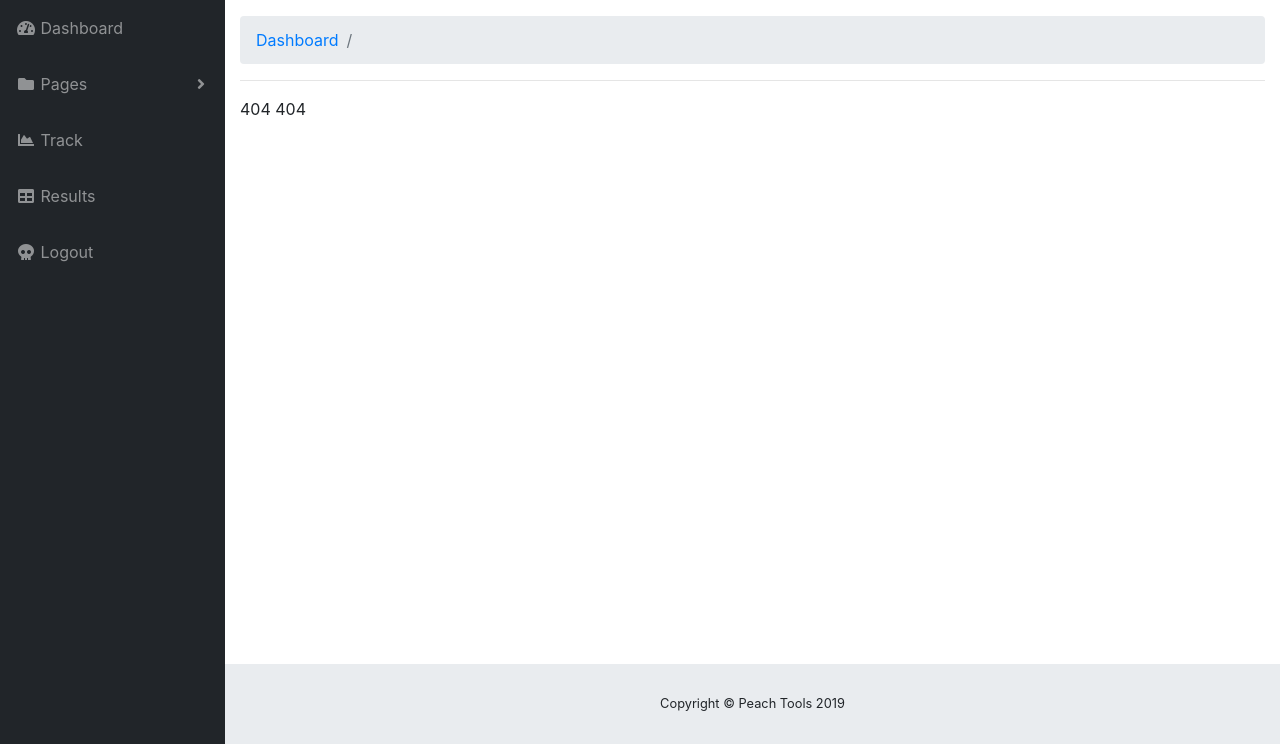
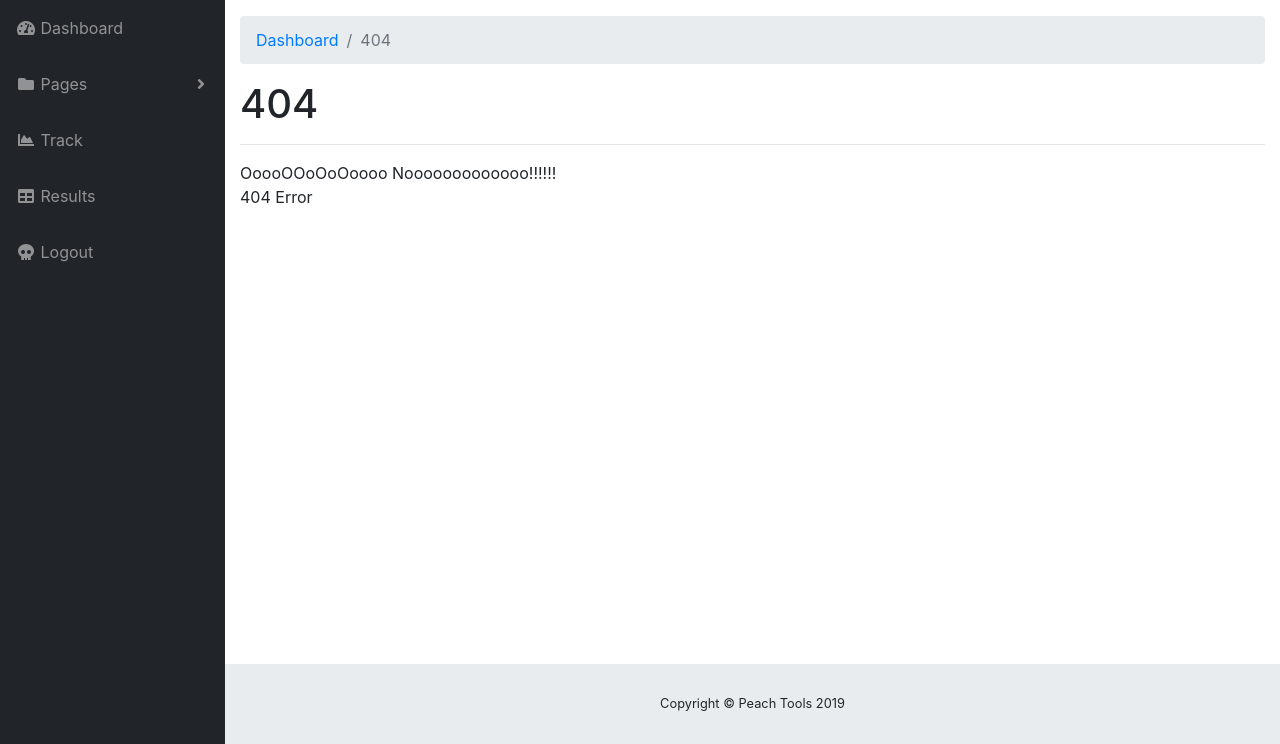
Before and after one commit to AlanSwenson/amz-review-scraper, a Flask app: page /ASIN/1 in a window 1280 px wide. Shown: the part 56-800 px from the top of the page. Run offline with Flask 2, Linux system fonts and the light colour scheme; some libraries are stand-ins or nearby versions.

Commit message:
update to the way 404 is renderered

```diff
--- a/amz_review_scraper/__init__.py
+++ b/amz_review_scraper/__init__.py
@@ -39,7 +39,7 @@ def create_app(config_class=Config):
 
     @app.errorhandler(404)
     def page_not_found(e):
-        return render_template("404.html")
+        return render_template("404.html", title="404")
 
     return app
 
--- a/amz_review_scraper/templates/404.html
+++ b/amz_review_scraper/templates/404.html
@@ -1,5 +1,6 @@
 {% extends "layout.html" %}
 {% block main_section %}
-{% block title %}404{% endblock %}
-404
+OoooOOoOoOoooo Nooooooooooooo!!!!!!
+<br>
+404 Error
 {% endblock %}
```
